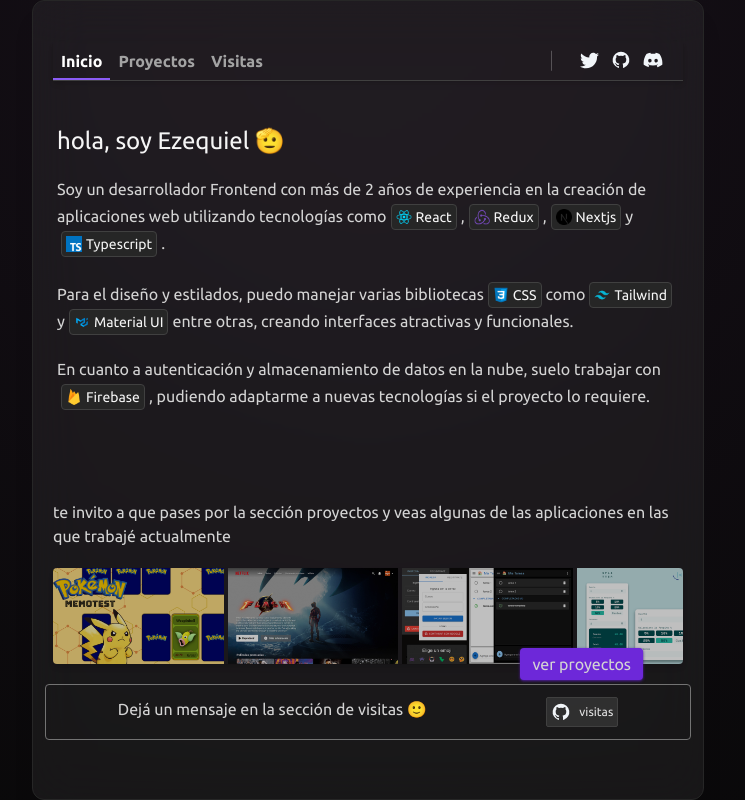
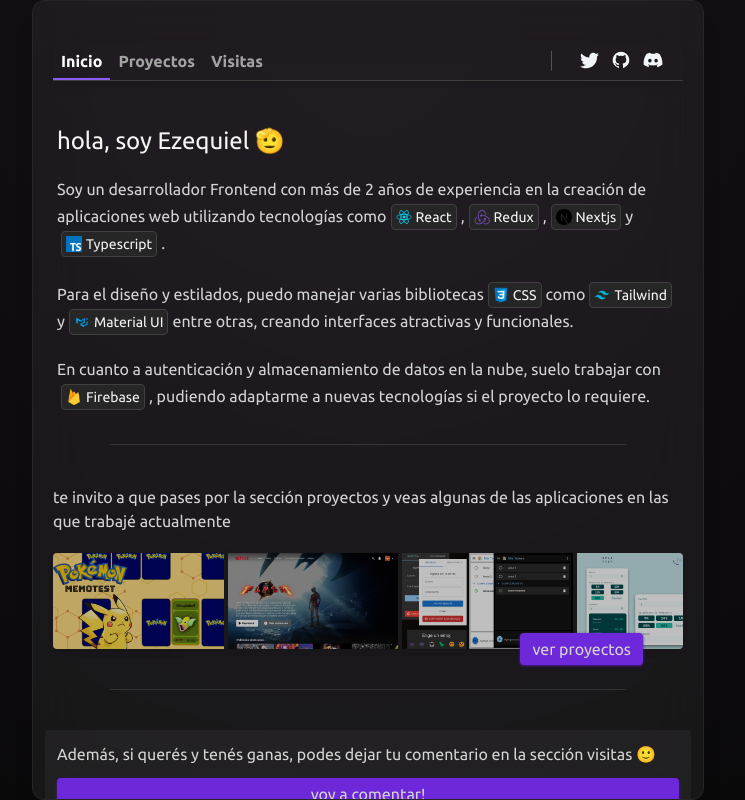
Before and after one commit to echudev/portfolio, a Next.js app: page / in a window 1280 px wide. Shown: the whole page, without its empty margins (272-1017 px from the left). Built offline with nearby package versions, Linux system fonts and the light colour scheme.

Commit message:
feat: homepage structure changes

```diff
--- a/app/components/Carousel.tsx
+++ b/app/components/Carousel.tsx
@@ -40,7 +40,7 @@
   // }, [currentIndex]);
 
   return (
-    <div className="relative mt-20 mx-2">
+    <div className="relative my-10 mx-2">
       <div className="flex">
         <p>
           te invito a que pases por la sección proyectos y veas algunas de las
--- a/app/page.tsx
+++ b/app/page.tsx
@@ -9,6 +9,7 @@
 import Badge from "./components/Badge";
 import Button from "./components/Button";
 import Carousel from "./components/Carousel";
+import Link from "next/link";
 
 function HomePage() {
   return (
@@ -67,10 +68,20 @@
           }
         </span>
       </div>
+      <div className="w-[80%] mx-auto my-6 border-b-[1px] border-neutral-500 border-opacity-30"></div>
       <Carousel />
-      <div className="flex justify-around border border-neutral-500 rounded p-3 my-5">
-        <p>Dejá un mensaje en la sección de visitas 🙂</p>
-        <Button text="visitas" link="/contact" />
+      <div className="w-[80%] mx-auto my-6 border-b-[1px] border-neutral-500 border-opacity-30"></div>
+      <div className="flex flex-col justify-center p-3 my-10 bg-neutral-300 bg-opacity-5 rounded">
+        <p>
+          Además, si querés y tenés ganas, podes dejar tu comentario en la
+          sección visitas 🙂
+        </p>
+        <Link
+          href="/guestbook"
+          className="text-center px-3 py-1 mt-3 bg-violet-700 rounded shadow shadow-violet-900 hover:bg-violet-500 transition-all"
+        >
+          voy a comentar!
+        </Link>
       </div>
     </section>
   );
```
